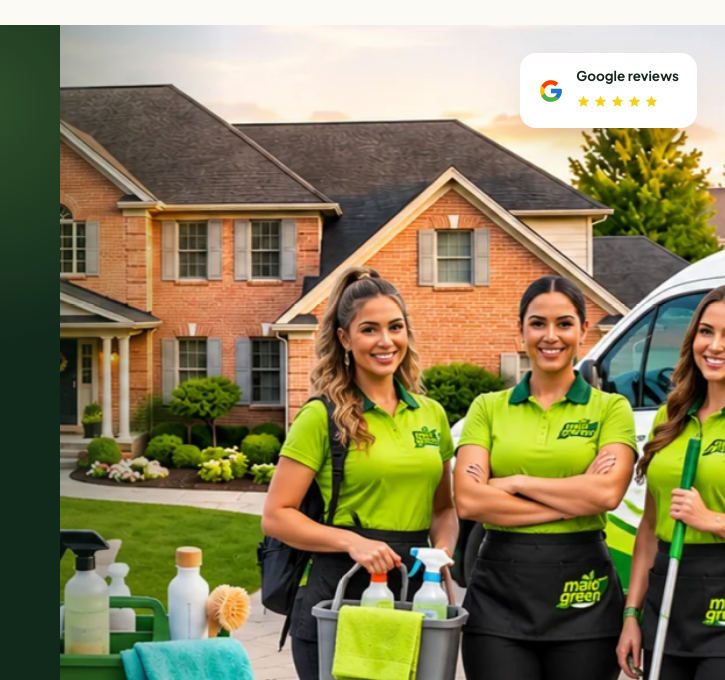
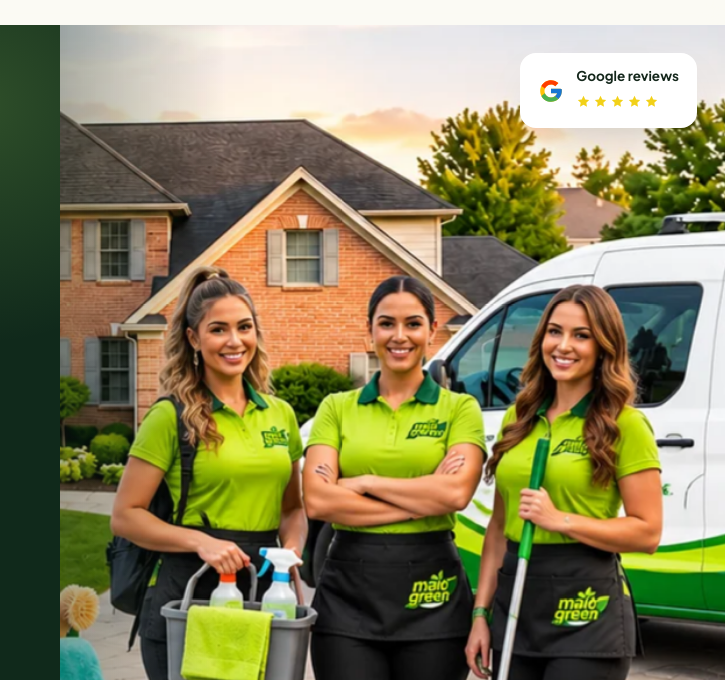
Before and after one commit to dallaswebagency/maidgreenlivonia, a plain HTML site: page index.html in a window 1280 px wide. Shown: the part 120-800 px from the top of the page, 555-1280 px from the left. Drawn offline with Linux system fonts and the light colour scheme.

Commit message:
Hero: center crop on the cleaners
Co-Authored-By: Claude Opus 5.5 <noreply@anthropic.com>
Claude-Session: https://claude.ai/code/session_017Li8CJi9xLmYeR52aEe7Pb

```diff
--- a/index.html
+++ b/index.html
@@ -88,7 +88,7 @@ a.u{font-weight:700;color:#fff;white-space:nowrap}
 .hero{background:var(--forest)}
 .hero-g{display:grid;grid-template-columns:1fr 1.08fr;min-height:min(calc(100vh - 144px),780px)}
 .hero-pic{position:relative;overflow:hidden;min-height:560px;order:2}
-.hp-img{position:absolute;inset:0;width:100%;height:100%;object-fit:cover;object-position:64% 100%;animation:kb 18s ease-out both}
+.hp-img{position:absolute;inset:0;width:100%;height:100%;object-fit:cover;object-position:76% 100%;animation:kb 18s ease-out both}
 @keyframes kb{from{transform:scale(1.1)}to{transform:scale(1)}}
 .hero-pic::after{content:"";position:absolute;inset:0;background:linear-gradient(270deg,transparent 75%,rgba(16,41,27,.35));pointer-events:none}
 .hp-g{position:absolute;right:28px;top:28px;z-index:2;display:flex;align-items:center;gap:12px;background:#fff;padding:12px 18px;border-radius:16px;box-shadow:var(--sh);text-decoration:none}
```
